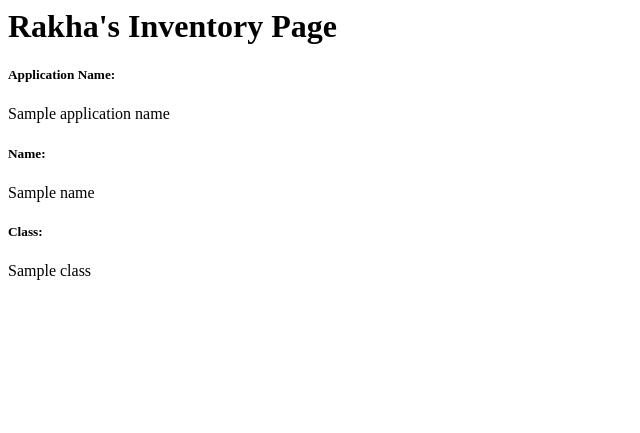
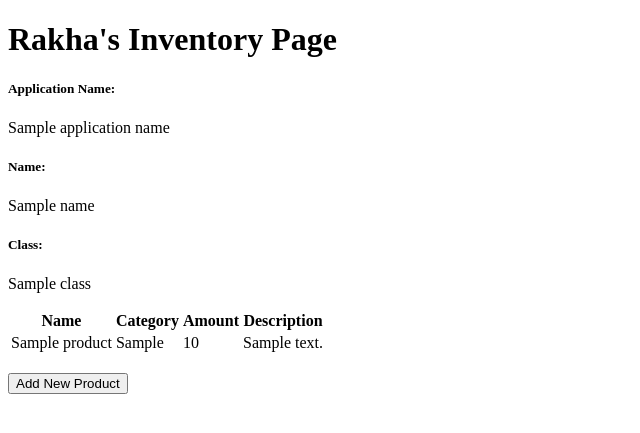
Before and after one commit to rakhafahimshahab/rakha-inventory, a Django app: template main/templates/main.html in a window 1280 px wide. Shown: the top 433 px of the page, without its empty margins (0-640 px from the left). Run offline with Django 4.2, Linux system fonts and the light colour scheme; tables that the repository leaves empty hold one stand-in row (values such as "Sample post"); the template is opened without the code that fills it: values that come from a table or form of the project are taken from there, most other values are stand-ins (such as "Sample title", 1, 10 or a date in 2020).

Commit message:
Assignment 3

```diff
--- a/main/templates/main.html
+++ b/main/templates/main.html
@@ -1,3 +1,5 @@
+{% extends 'base.html' %}
+{% block content %}
 <h1>Rakha's Inventory Page</h1>
 
 <h5>Application Name:</h5>
@@ -8,3 +10,32 @@
 
 <h5>Class:</h5>
 <p>{{ class }}</p>
+
+<table>
+    <tr>
+        <th>Name</th>
+        <th>Category</th>
+        <th>Amount</th>
+        <th>Description</th>
+    </tr>
+
+    {% comment %} Below is how to show the product data {% endcomment %}
+
+    {% for product in products %}
+        <tr>
+            <td>{{product.name}}</td>
+            <td>{{product.category}}</td>
+            <td>{{product.amount}}</td>
+            <td>{{product.description}}</td>
+        </tr>
+    {% endfor %}
+</table>
+
+<br />
+
+<a href="{% url 'main:create_product' %}">
+    <button>
+        Add New Product
+    </button>
+</a>
+{% endblock content %}
--- a/main/urls.py
+++ b/main/urls.py
@@ -1,8 +1,13 @@
 from django.urls import path
-from main.views import show_main
+from main.views import show_main, create_product, show_xml, show_json, show_xml_by_id, show_json_by_id
 
 app_name = 'main'
 
 urlpatterns = [
     path('', show_main, name='show_main'),
+    path('create-product', create_product, name='create_product'),
+    path('xml/', show_xml, name='show_xml'),
+    path('json/', show_json, name='show_json'),
+    path('xml/<int:id>/', show_xml_by_id, name='show_xml_by_id'),
+    path('json/<int:id>/', show_json_by_id, name='show_json_by_id'),
 ]
--- a/rakhas_inventory/settings.py
+++ b/rakhas_inventory/settings.py
@@ -55,7 +55,7 @@ ROOT_URLCONF = 'rakhas_inventory.urls'
 TEMPLATES = [
     {
         'BACKEND': 'django.template.backends.django.DjangoTemplates',
-        'DIRS': [],
+        'DIRS': [BASE_DIR / 'templates'],
         'APP_DIRS': True,
         'OPTIONS': {
             'context_processors': [
--- a/rakhas_inventory/urls.py
+++ b/rakhas_inventory/urls.py
@@ -19,5 +19,5 @@ from django.urls import path,include
 
 urlpatterns = [
     path('admin/', admin.site.urls),
-    path('main/', include('main.urls')),
+    path('', include('main.urls')),
 ]
--- /dev/null
+++ b/templates/base.html
@@ -0,0 +1,18 @@
+{% load static %}
+<!DOCTYPE html>
+<html lang="en">
+    <head>
+        <meta charset="UTF-8" />
+        <meta
+            name="viewport"
+            content="width=device-width, initial-scale=1.0"
+        />
+        {% block meta %}
+        {% endblock meta %}
+    </head>
+
+    <body>
+        {% block content %}
+        {% endblock content %}
+    </body>
+</html>
```
Also changed, not shown: main/forms.py (added, +7 -0 lines), main/templates/create_product.html (added, +19 -0 lines), main/views.py (+41 -6 lines), README.md, images/flowchart.png (renamed from flowchart.png), images/postman_json.png (added), images/postman_json1.png (added), images/postman_main.png (added), images/postman_xml.png (added), images/postman_xml1.png (added).
